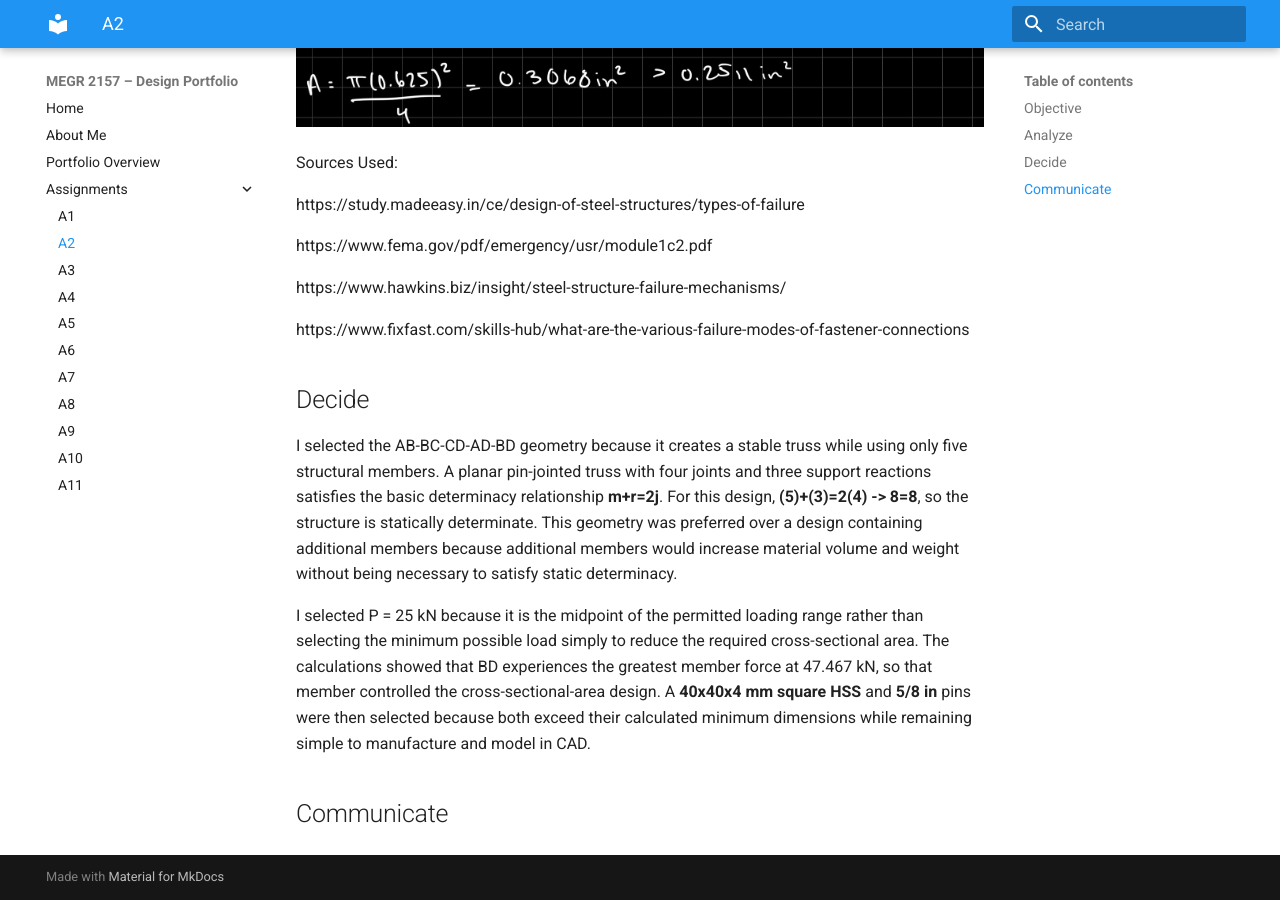
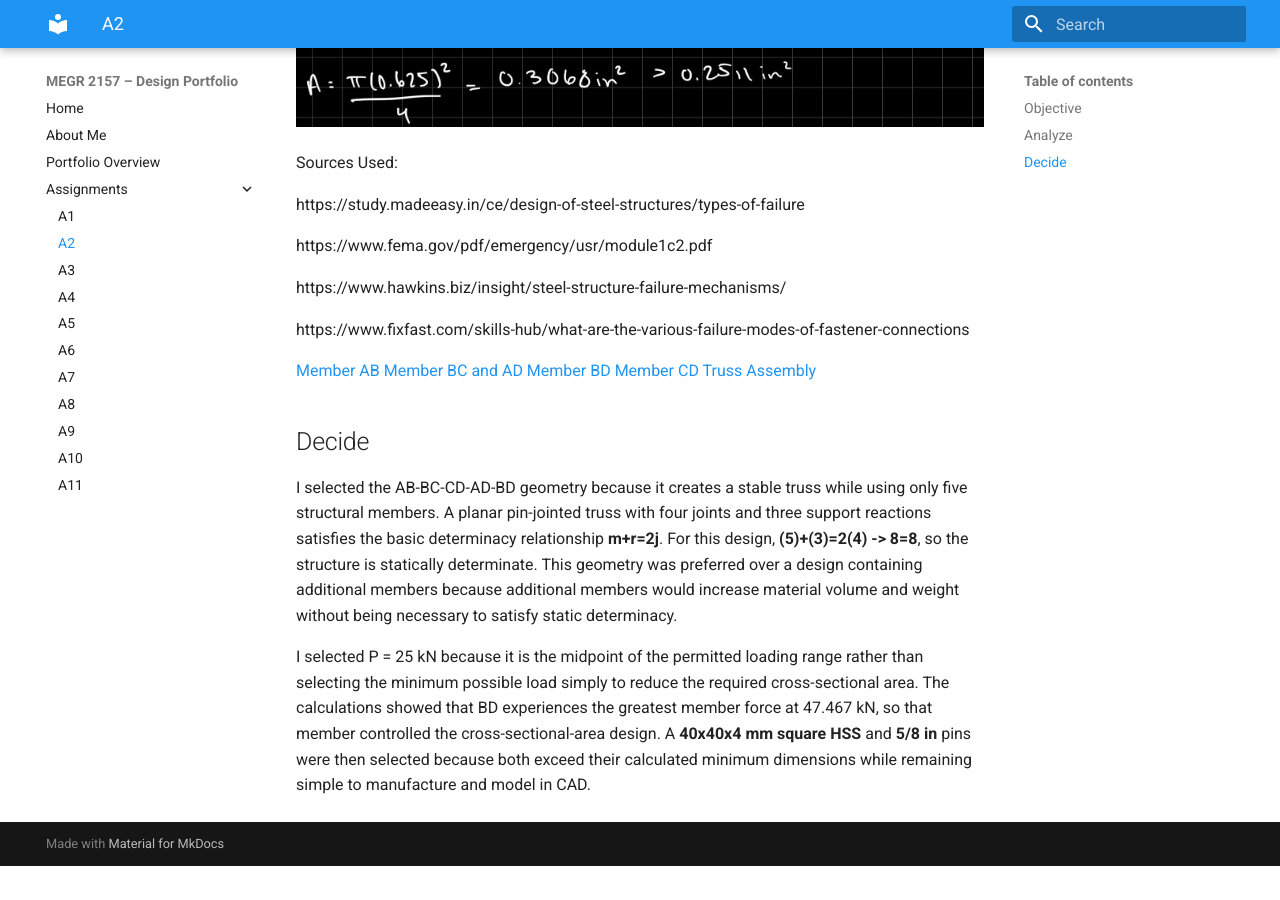
Before and after one commit to jcasillaspad/MEGR2157-Portfolio, an MkDocs documentation site: the page built from docs/assignments/A02/index.md, in a window 1280 px wide and 900 px high, scrolled down 13036 px. Built offline with MkDocs 1.6.1 and Material for MkDocs 9.7.7, drawn with Linux system fonts in a browser that asks for light colours; after the commit the page ends 13902 px from its top, so only the background shows below that.

```diff
--- a/docs/assignments/A02/index.md
+++ b/docs/assignments/A02/index.md
@@ -135,9 +135,13 @@ https://www.hawkins.biz/insight/steel-structure-failure-mechanisms/
 
 https://www.fixfast.com/skills-hub/what-are-the-various-failure-modes-of-fastener-connections
 
+[Member AB](memberAB.SLDPRT)
+[Member BC and AD](memberBC_AD.SLDPRT)
+[Member BD](memberBD.SLDPRT)
+[Member CD](memberCD.SLDPRT)
+[Truss Assembly](trussasm.SLDASSM)
+
 ## Decide
 I selected the AB-BC-CD-AD-BD geometry because it creates a stable truss while using only five structural members. A planar pin-jointed truss with four joints and three support reactions satisfies the basic determinacy relationship **m+r=2j**. For this design, **(5)+(3)=2(4) -> 8=8**, so the structure is statically determinate. This geometry was preferred over a design containing additional members because additional members would increase material volume and weight without being necessary to satisfy static determinacy.
 
 I selected P = 25 kN because it is the midpoint of the permitted loading range rather than selecting the minimum possible load simply to reduce the required cross-sectional area. The calculations showed that BD experiences the greatest member force at 47.467 kN, so that member controlled the cross-sectional-area design. A **40x40x4 mm square HSS** and **5/8 in** pins were then selected because both exceed their calculated minimum dimensions while remaining simple to manufacture and model in CAD.
-
-## Communicate
```
